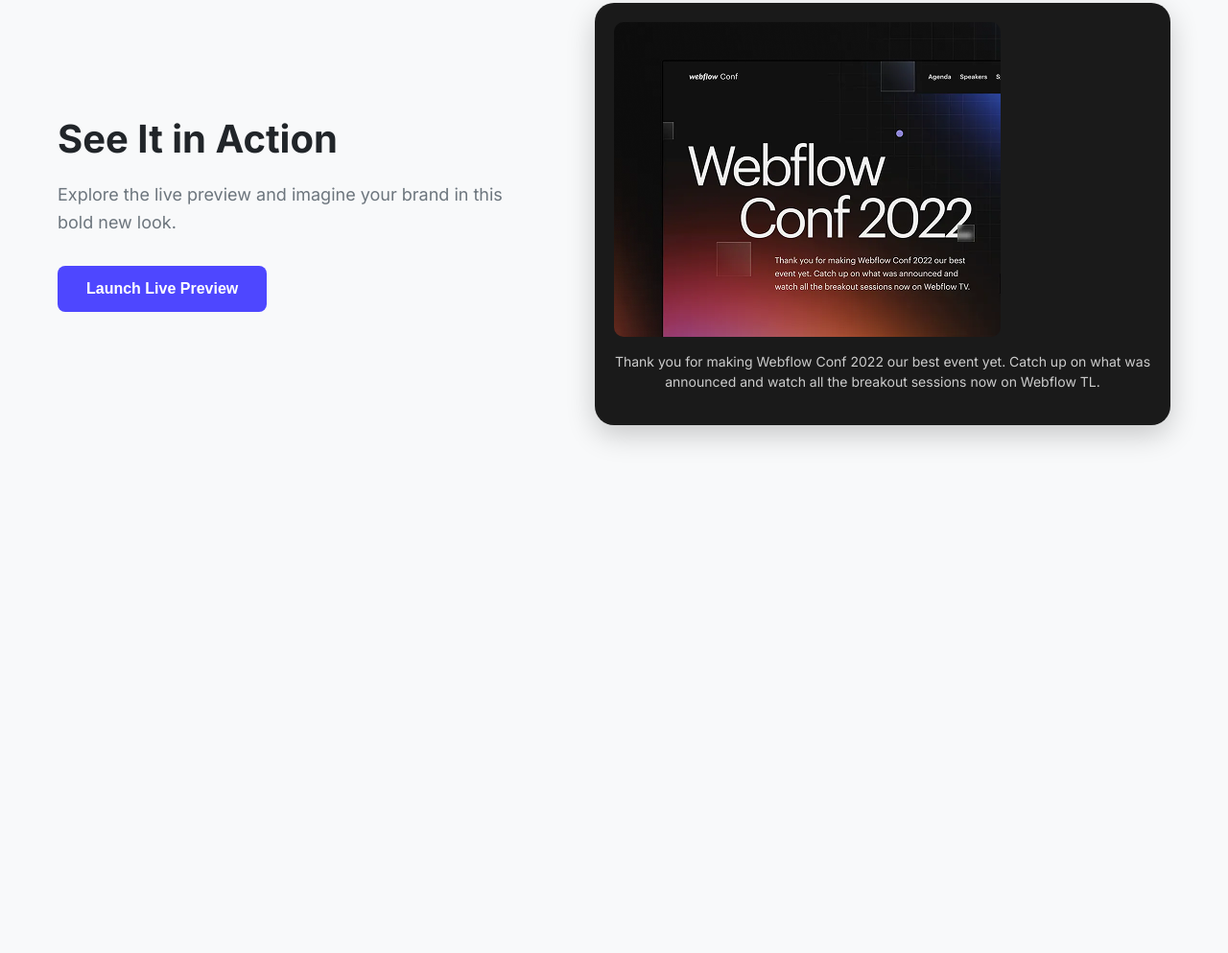
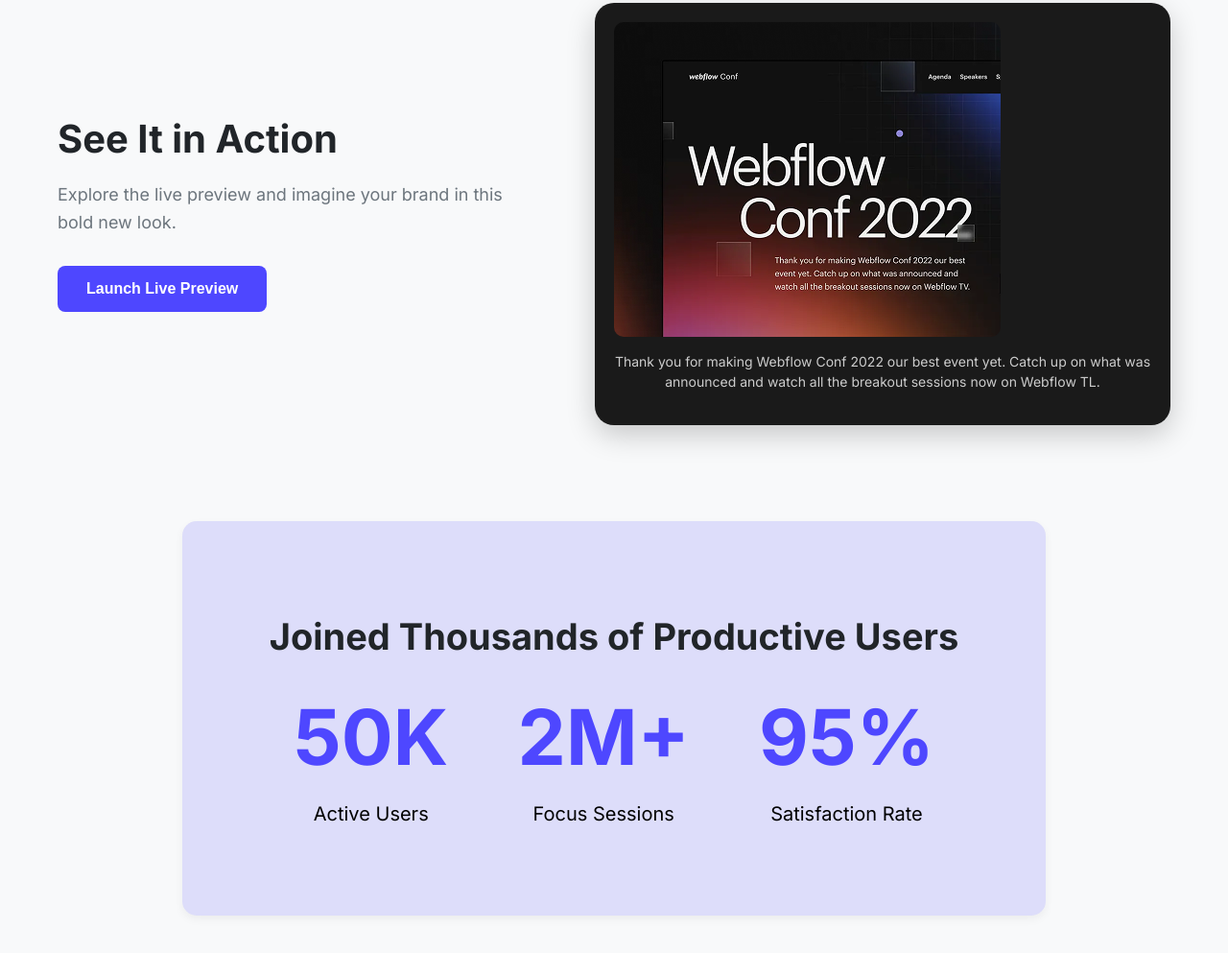
Before and after one commit to nahiyankhan55/Landing-webpage, a plain HTML site: page index.html in a window 1280 px wide. Shown: the part 677-1670 px from the top of the page at 96% size. Before the commit the page ends 1200 px from the top, so only its background shows below. Drawn offline with Linux system fonts and the light colour scheme.

Commit message:
added an productive-users-section

```diff
--- a/index.html
+++ b/index.html
@@ -37,6 +37,25 @@
         </div>
     </section>
 
+      <section class="productive-users-section">
+        <h2>Joined Thousands of Productive Users</h2>
+        <div class="stats-grid">
+            <div class="stat-item">
+                <span class="stat-number">50K</span>
+                <span class="stat-label">Active Users</span>
+            </div>
+            <div class="stat-item">
+                <span class="stat-number">2M+</span>
+                <span class="stat-label">Focus Sessions</span>
+            </div>
+            <div class="stat-item">
+                <span class="stat-number">95%</span>
+                <span class="stat-label">Satisfaction Rate</span>
+            </div>
+        </div>
+    </section>
+
+
 </body>
 
 </html>
--- a/styles/style.css
+++ b/styles/style.css
@@ -21,7 +21,6 @@
 }
 
 body {
-    font-family: ;
     line-height: 1.6;
     color: var(--dark-text);
     background-color: var(--light-bg);
@@ -139,11 +138,11 @@ ul {
     font-style: black;
     font-weight: 700;
     color: var(--primary-blue);
-    letter-spacing: 1px;
+    letter-spacing: 2px;
 }
 
 .banner-content {
-    margin-top: -10px;
+    margin-top: -50px;
     z-index: 1;
 }
 
@@ -204,3 +203,49 @@ ul {
     color: #cccccc;
     line-height: 1.5;
 }
+
+/* Productive Users Section styles */
+
+.productive-users-section {
+    background-color: #ddddfa;
+    padding: 90px ;
+    text-align: center;
+    border-radius: 15px;
+    box-shadow: 0 4px 10px rgba(0, 0, 0, 0.05);
+    margin: 20px auto 50px auto;
+    max-width: 900px;
+    position: relative;
+    z-index: 2;
+}
+
+.productive-users-section h2 {
+    font-size: 38px;
+    margin-bottom: 10px;
+}
+
+.stats-grid {
+    display: flex;
+    justify-content: space-around;
+    gap: 20px;
+    flex-wrap: wrap;
+}
+
+.stat-item {
+    display: flex;
+    flex-direction: column;
+    align-items: center;
+    text-align: center;
+    min-width: 150px;
+}
+
+.stat-number {
+    font-size: 80px;
+    font-weight: bold;
+    color: #4E47FF;
+    margin-bottom: auto;
+}
+
+.stat-label {
+    font-size: 20px;
+    color: #000000;
+}
```
